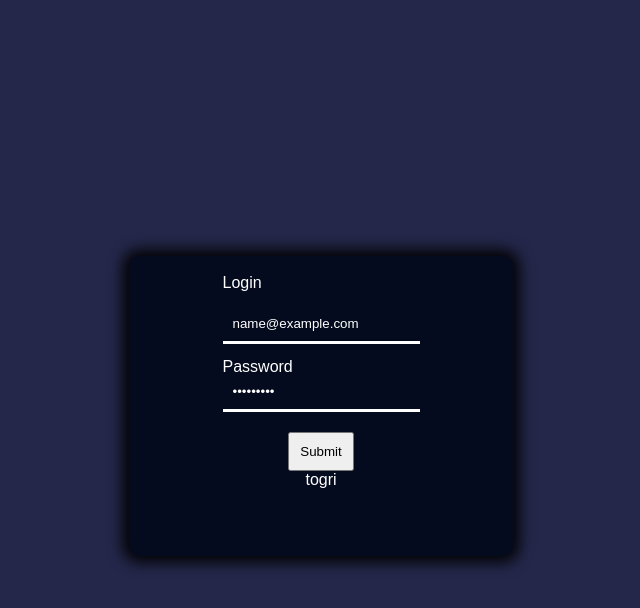
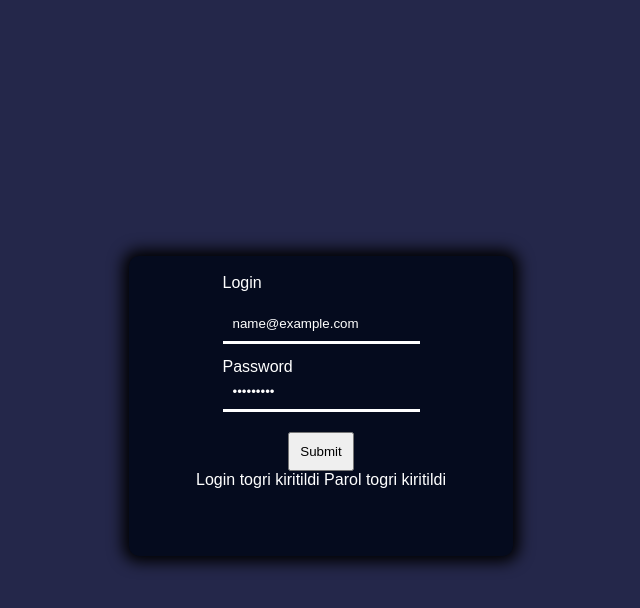
Before and after one commit to vanperstar/3.9-dars, a plain HTML site: page index.html in a window 1280 px wide. Both pictures are taken after typing "name@example.com", "Sample123" into the empty fields and a click on the button "Submit". Shown: the whole page, without its empty margins (319-959 px from the left). Drawn offline with Linux system fonts and the light colour scheme.

Commit message:
email password

```diff
--- a/js/main.js
+++ b/js/main.js
@@ -60,61 +60,41 @@ const result_password = document.getElementById('result_password')
 
 form.addEventListener('submit', (e) => {
   let messages = []
-  if (name.value === '' || name.value == null) {
-    messages.push('ism talab qilinadi')
-  }
+  // if (name.value === '' || name.value == null) {
+  //   messages.push('ism talab qilinadi')
+  // }
 
-  if (name.value.length <= 15) {
+  if (name.value.length <= 50) {
     messages.push('')
   }
 
-  if (name.value.length >= 30) {
-    messages.push('Email @ bilan yozilishi  kerak')
-  }else{
-    messages.push('')
-  }
+  // if (name.value.length >= 30) {
+  //   messages.push('Email @ bilan yozilishi  kerak')
+  // }else{
+  //   messages.push('')
+  // }
 
-  if (messages.length > 0) {
-    e.preventDefault()
-    // errorElement.innerText = messages.join(', ')
-    result_email.innerText = messages.join('')
-  }
+  // if (messages.length > 0) {
+  //   e.preventDefault()
+  //   // errorElement.innerText = messages.join(', ')
+  //   result_email.innerText = messages.join('')
+  // }
 
 
   if (password.value.length <= 8) {
     messages.push('Parol 8 ta belgidan kam bolmasligi kerak')
   }
 
-  if (password.value.length >= 12) {
+  if (password.value.length >= 16) {
     messages.push('Parol 12 belgidan kam bolishi kerak')
+
   }else{
-    messages.push('')
+    messages.push('  Parol togri kiritildi')
   }
 
   if (messages.length > 0) {
     e.preventDefault()
     // errorElement.innerText = messages.join(', ')
-    result_password.innerText = messages.join('togri ')
+    result_password.innerText = messages.join('Login togri kiritildi ')
   }
 })
-
-
-
-
-// var elForm = document.querySelector('.form')
-// var elEmailInput = elForm.querySelector('.username')
-// var elPasswordInput = elForm.querySelector('.password')
-// var elResult = elForm.querySelector('.result')
-
-// elForm.addEventListener('submit', (event) => {
-//   event.preventDefault()
-//   elResult.textContent = ('')
-
-//   if (elEmailInput.value === credentials.login && elPasswordInput.value === credentials) {
-//     elResult = ('togri')
-//     console.log('togri')
-//   }else{
-//     elResult = ('notogri')
-//     console.log('no')
-//   }
-// })
```
Also changed, not shown: index.html (+0 -26 lines).
